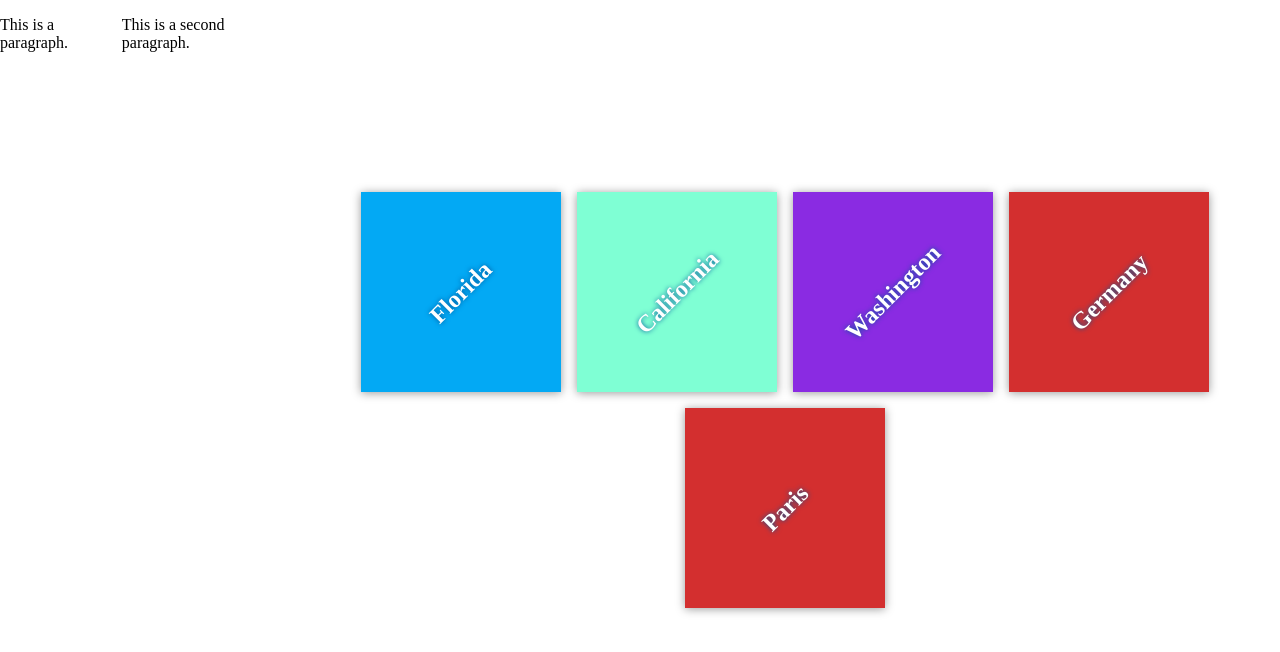
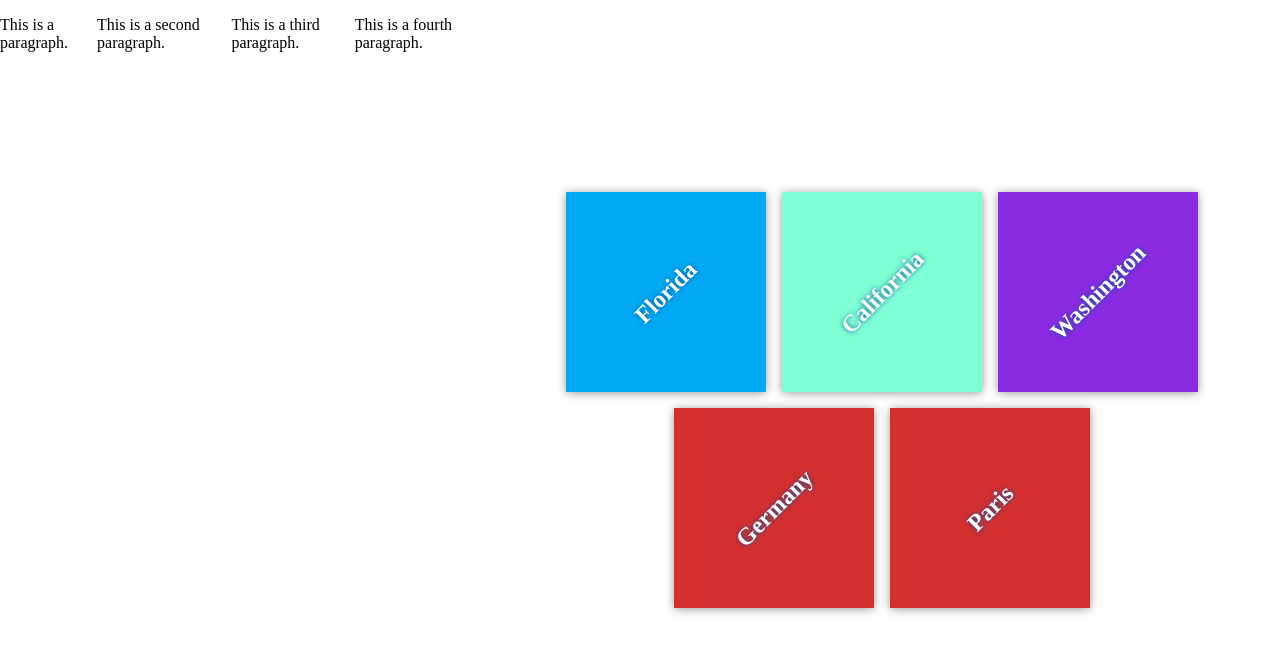
Before and after one commit to wesleyhlee/my-travel-plans, a plain HTML site: page index.html in a window 1280 px wide. Drawn offline with Linux system fonts and the light colour scheme.

Commit message:
Add third and fourth paragraphs

```diff
--- a/index.html
+++ b/index.html
@@ -10,6 +10,8 @@
 
     <p>This is a paragraph.</p>
     <p>This is a second paragraph.</p>
+    <p>This is a third paragraph.</p>
+    <p>This is a fourth paragraph.</p>
 
     <div class="container">
         <div class="destination-container">
```
